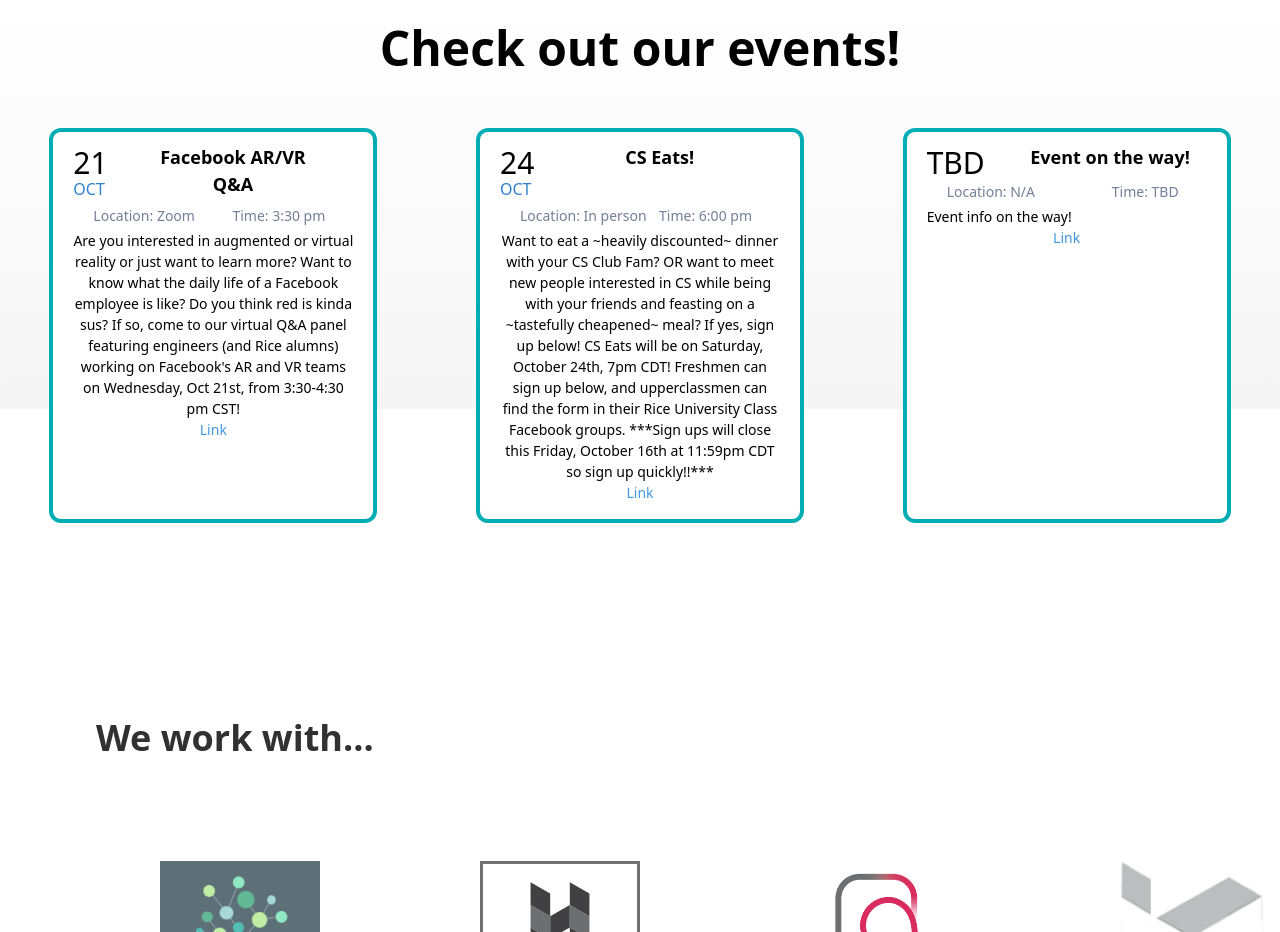
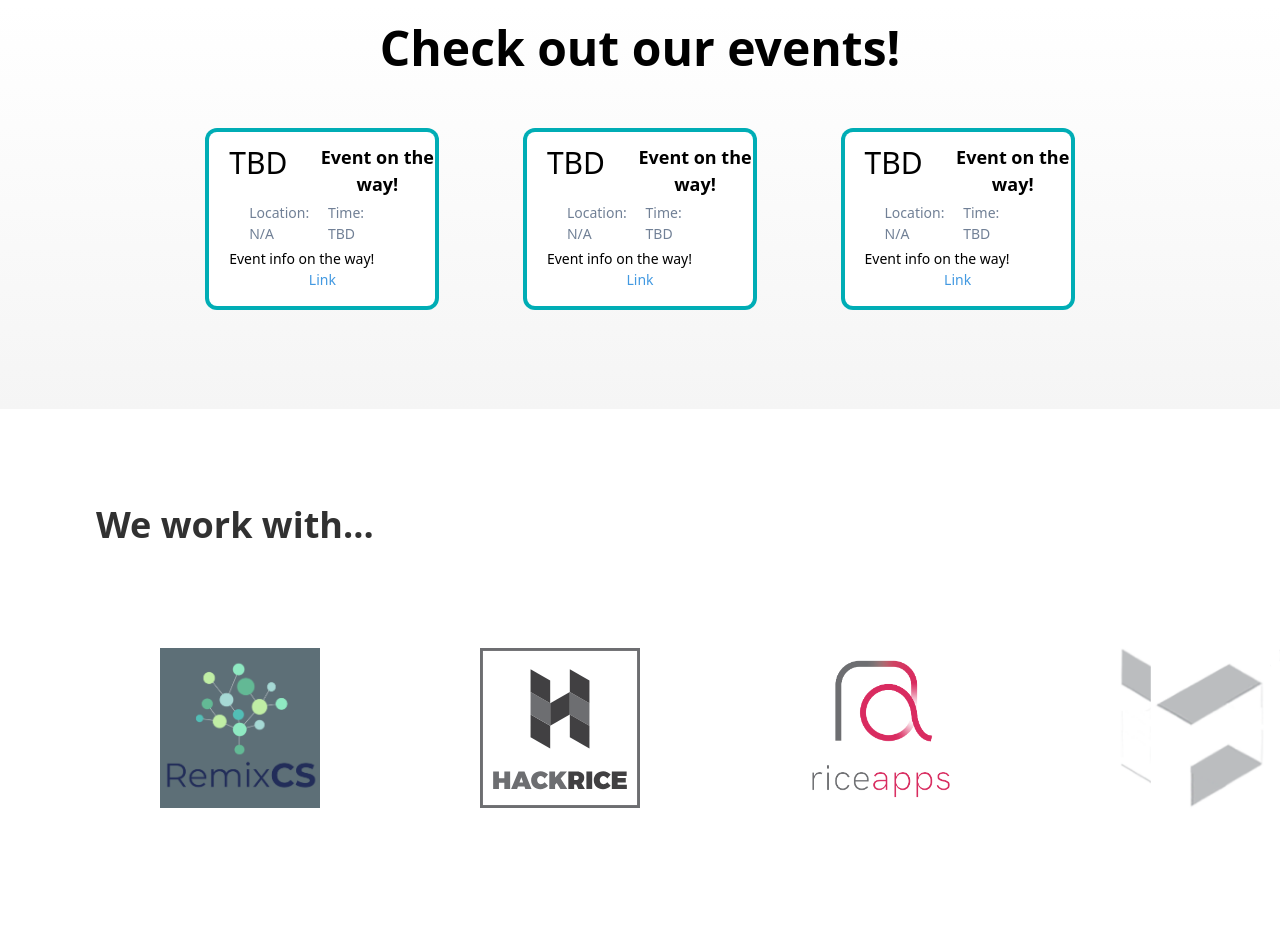
Before and after one commit to riceucsclub/website, a React (Create React App) app: page / in a window 1280 px wide. Shown: the part 1600-2532 px from the top of the page. Built offline with nearby package versions, Linux system fonts and the light colour scheme.

Commit message:
events update nov8"

```diff
--- a/src/Files/allEvents.js
+++ b/src/Files/allEvents.js
@@ -135,30 +135,48 @@ export default [
     //     "desc": `Event info on the way!`,
     //     "link": `LINK NOT READY`,
     // },
+    // {
+    //     "title": "Facebook AR/VR Q&A",
+    //     "month": "OCT",
+    //     "day": "21",
+    //     "time": "3:30 pm",
+    //     "locale": "Zoom",
+    //     "desc": `Are you interested in augmented or virtual reality or just want to learn more? Want to know what
+    //     the daily life of a Facebook employee is like? Do you think red is kinda sus? If so, come to our virtual
+    //     Q&A panel featuring engineers (and Rice alumns) working on Facebook's AR and VR teams on Wednesday,
+    //     Oct 21st, from 3:30-4:30 pm CST!`,
+    //     "link": `https://fb.me/e/1MvBI4ip5`,
+    // },
+    // {
+    //     "title": "CS Eats!",
+    //     "month": "OCT",
+    //     "day": "24",
+    //     "time": "6:00 pm",
+    //     "locale": "In person",
+    //     "desc": `Want to eat a ~heavily discounted~ dinner with your CS Club Fam? OR want to meet new people
+    //     interested in CS while being with your friends and feasting on a ~tastefully cheapened~ meal? If yes,
+    //     sign up below! CS Eats will be on Saturday, October 24th, 7pm CDT! Freshmen can sign
+    //     up below, and upperclassmen can find the form in their Rice University Class Facebook groups.
+    //     ***Sign ups will close this Friday, October 16th at 11:59pm CDT so sign up quickly!!***`,
+    //     "link": `https://docs.google.com/forms/d/e/1FAIpQLSeC2srm8VSvVM1zCgTl2KX1dKerJbPHzlBb8sPocumnpfALng/viewform`,
+    // },
     {
-        "title": "Facebook AR/VR Q&A",
-        "month": "OCT",
-        "day": "21",
-        "time": "3:30 pm",
-        "locale": "Zoom",
-        "desc": `Are you interested in augmented or virtual reality or just want to learn more? Want to know what
-        the daily life of a Facebook employee is like? Do you think red is kinda sus? If so, come to our virtual
-        Q&A panel featuring engineers (and Rice alumns) working on Facebook's AR and VR teams on Wednesday,
-        Oct 21st, from 3:30-4:30 pm CST!`,
-        "link": `https://fb.me/e/1MvBI4ip5`,
+        "title": "Event on the way!",
+        "month": "",
+        "day": "TBD",
+        "time": "TBD",
+        "locale": "N/A",
+        "desc": `Event info on the way!`,
+        "link": `LINK NOT READY`,
     },
     {
-        "title": "CS Eats!",
-        "month": "OCT",
-        "day": "24",
-        "time": "6:00 pm",
-        "locale": "In person",
-        "desc": `Want to eat a ~heavily discounted~ dinner with your CS Club Fam? OR want to meet new people
-        interested in CS while being with your friends and feasting on a ~tastefully cheapened~ meal? If yes,
-        sign up below! CS Eats will be on Saturday, October 24th, 7pm CDT! Freshmen can sign
-        up below, and upperclassmen can find the form in their Rice University Class Facebook groups.
-        ***Sign ups will close this Friday, October 16th at 11:59pm CDT so sign up quickly!!***`,
-        "link": `https://docs.google.com/forms/d/e/1FAIpQLSeC2srm8VSvVM1zCgTl2KX1dKerJbPHzlBb8sPocumnpfALng/viewform`,
+        "title": "Event on the way!",
+        "month": "",
+        "day": "TBD",
+        "time": "TBD",
+        "locale": "N/A",
+        "desc": `Event info on the way!`,
+        "link": `LINK NOT READY`,
     },
     {
         "title": "Event on the way!",
--- a/src/Pages/Home/Home_Components/EventBox.js
+++ b/src/Pages/Home/Home_Components/EventBox.js
@@ -27,7 +27,7 @@ function EventBox (props) {
                     {title}
                 </name>
             </top>
-            <logistic class = "flex flex-row  justify-between font-light text-sm text-gray-600 mt-1">
+            <logistic class = "flex flex-row justify-between font-light text-sm text-gray-600 mt-1">
                 <loc class = "ml-10">
                     Location: {locale}
                 </loc>
@@ -35,7 +35,7 @@ function EventBox (props) {
                     Time: {time}
                 </tim>
             </logistic>
-            <blurb class = "flex justify-between font-light text-sm text-center mx-5 mt-1">
+            <blurb class = "flex justify-between font-light text-sm items-center text-center mx-5 mt-1">
                 {desc}
             </blurb>
             <lonk class = "flex justify-center font-light text-sm text-blue-500 pb-4">
--- a/src/Pages/Home/Home_Components/EventWheel.js
+++ b/src/Pages/Home/Home_Components/EventWheel.js
@@ -26,7 +26,7 @@ function EventWheel () {
             <div class = "font-semibold text-center text-5xl">
                 Check out our events!
             </div>
-            <div class = "flex justify-around mt-12">
+            <div class = "flex justify-around mt-12 space-x-12">
                 {eventlist}
             </div>
 
```
